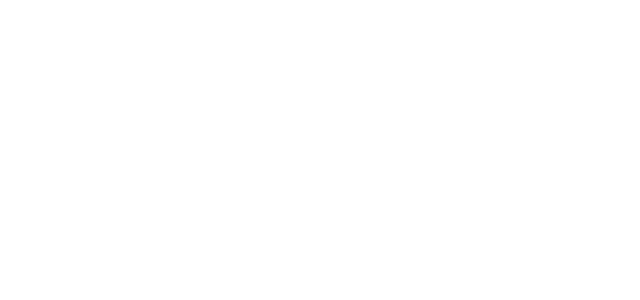
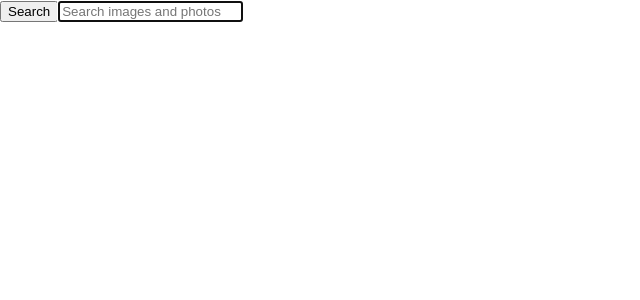
Before and after one commit to OlhaNester/react_finder_img, a React (Create React App) app: page / in a window 1280 px wide. Shown: the top 300 px of the page, without its empty margins (0-640 px from the left). Built offline with nearby package versions, Linux system fonts and the light colour scheme.

Commit message:
запрос по ключевому слову

```diff
--- a/package.json
+++ b/package.json
@@ -7,6 +7,7 @@
     "@testing-library/jest-dom": "^5.14.1",
     "@testing-library/react": "^11.2.7",
     "@testing-library/user-event": "^12.8.3",
+    "axios": "^0.22.0",
     "gh-pages": "^3.2.3",
     "react": "^17.0.2",
     "react-dom": "^17.0.2",
--- a/public/index.html
+++ b/public/index.html
@@ -14,7 +14,7 @@
       manifest.json provides metadata used when your web app is installed on a
       user's mobile device or desktop. See https://developers.google.com/web/fundamentals/web-app-manifest/
     -->
-    <link rel="manifest" href="%PUBLIC_URL%/manifest.json" />
+    <!-- <link rel="manifest" href="%PUBLIC_URL%/manifest.json" /> -->
     <!--
       Notice the use of %PUBLIC_URL% in the tags above.
       It will be replaced with the URL of the `public` folder during the build.
--- a/src/App.js
+++ b/src/App.js
@@ -1,5 +1,40 @@
-function App() {
-  return <div className="App"></div>;
+import React, { Component } from 'react'
+import Searchbar from './Components/Searchbar';
+import ImageGallery from './Components/ImageGallery';
+import axios from 'axios';
+//import Loader from './Components/Loader';
+
+
+export class App extends Component {
+  state = {
+    images: [],
+    currentPage: 1,
+  };
+
+   onChangeQuery = (query) => {
+       axios.get(`https://pixabay.com/api/?key=20298268-ad7854859c2b2dc6e8b44e367&q=${query}&image_type=photo&page=${currentPage}`)
+      .then(response => {
+      this.setState({ images: response.data.hits, });
+    })
+  }
+  render() {
+
+    return (
+      <>
+        <Searchbar onSubmit={this.onChangeQuery}></Searchbar>
+        <ul>
+          {this.state.images.map(({ id, webformatURL, title }) =>
+            <li key={id}>
+              <img alt={title } src={webformatURL}></img> </li>)}
+        </ul>
+
+    {/* <ImageGallery></ImageGallery>  */}
+
+      </>
+    )
+  }
 }
 
-export default App;
+export default App
+
+//20298268-ad7854859c2b2dc6e8b44e367
--- /dev/null
+++ b/src/Components/ImageGallery/ImagGallery.js
@@ -0,0 +1,8 @@
+import React from 'react';
+
+const ImageGallery = () => (
+    <ul className="ImageGallery">
+ <li> </li>
+</ul>
+);
+export default ImageGallery;
--- /dev/null
+++ b/src/Components/ImageGallery/index.js
@@ -0,0 +1 @@
+export { default } from './ImagGallery';
--- /dev/null
+++ b/src/Components/ImageGalleryItem/index.js
@@ -0,0 +1 @@
+export { default } from "./ImageGalleryItem";
--- /dev/null
+++ b/src/Components/Searchbar/Searchbar.js
@@ -0,0 +1,40 @@
+import React, { Component } from "react";
+import axios from 'axios';
+
+export class Searchbar extends Component {
+    state = {
+        query: '',
+        images: [],
+    }
+    handleChange = (event) => { this.setState({query: event.currentTarget.value})}
+
+    handlSubmit = (event) => {
+        event.preventDefault();
+        this.props.onSubmit(this.state.query);
+        this.setState({ query: '' })
+
+    };
+
+    render() {
+        return (
+<header className="Searchbar">
+  <form className="SearchForm" onSubmit={this.handlSubmit}>
+    <button type="submit" className="SearchForm-button">
+      <span className="SearchForm-button-label">Search</span>
+    </button>
+
+    <input
+      className="SearchForm-input"
+                        type="text"
+                        value={this.state.query} onChange={this.handleChange}
+      autoComplete="off"
+      autoFocus
+      placeholder="Search images and photos"
+    />
+  </form>
+</header>
+        )
+    }
+}
+
+export default Searchbar
--- /dev/null
+++ b/src/Components/Searchbar/index.js
@@ -0,0 +1 @@
+export { default } from './Searchbar';
```
Also changed, not shown: src/Components/ImageGalleryItem/ImageGalleryItem.js (added, +8 -0 lines), 1 other file (tests, documents, lock files or other folders).
